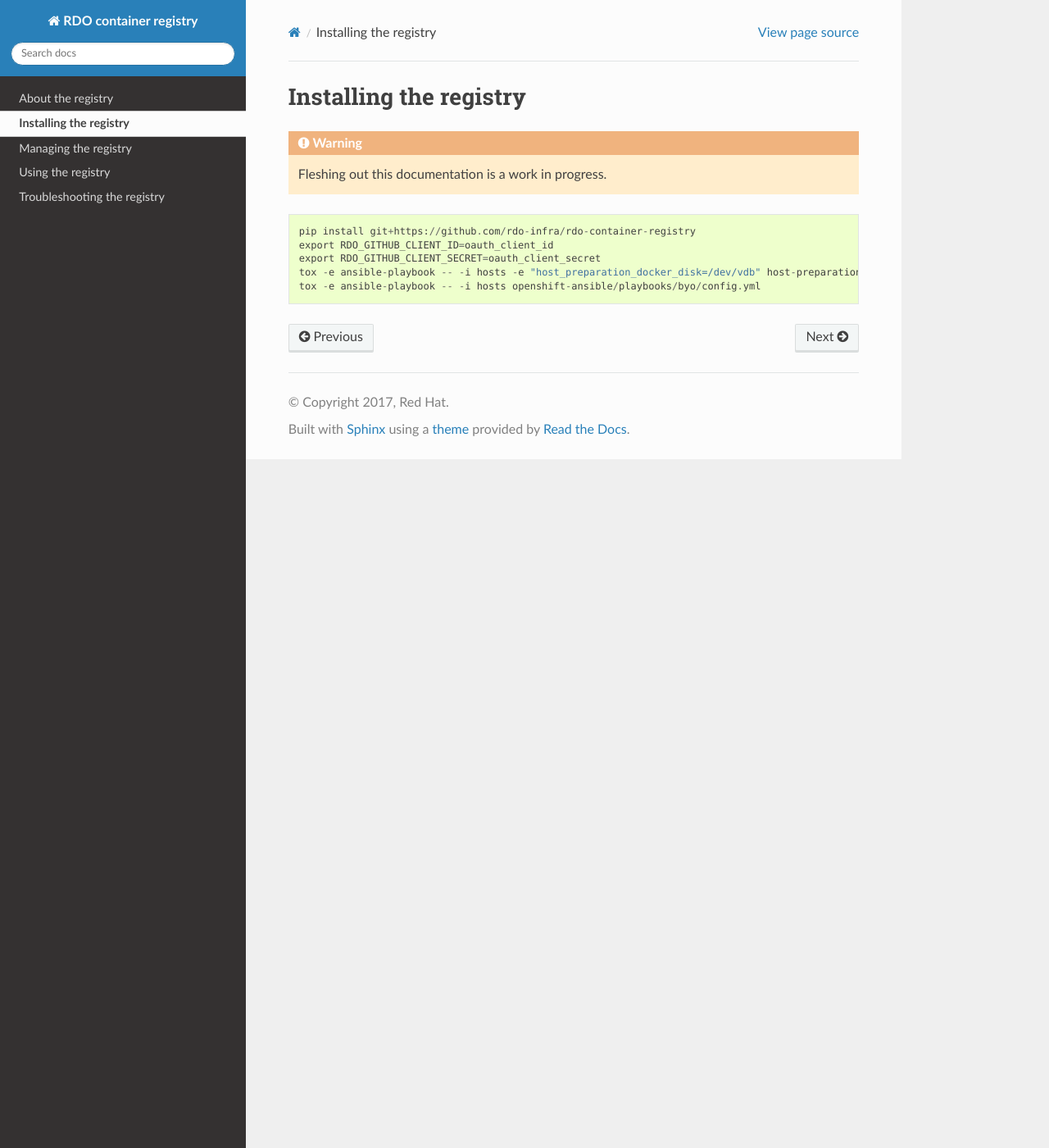
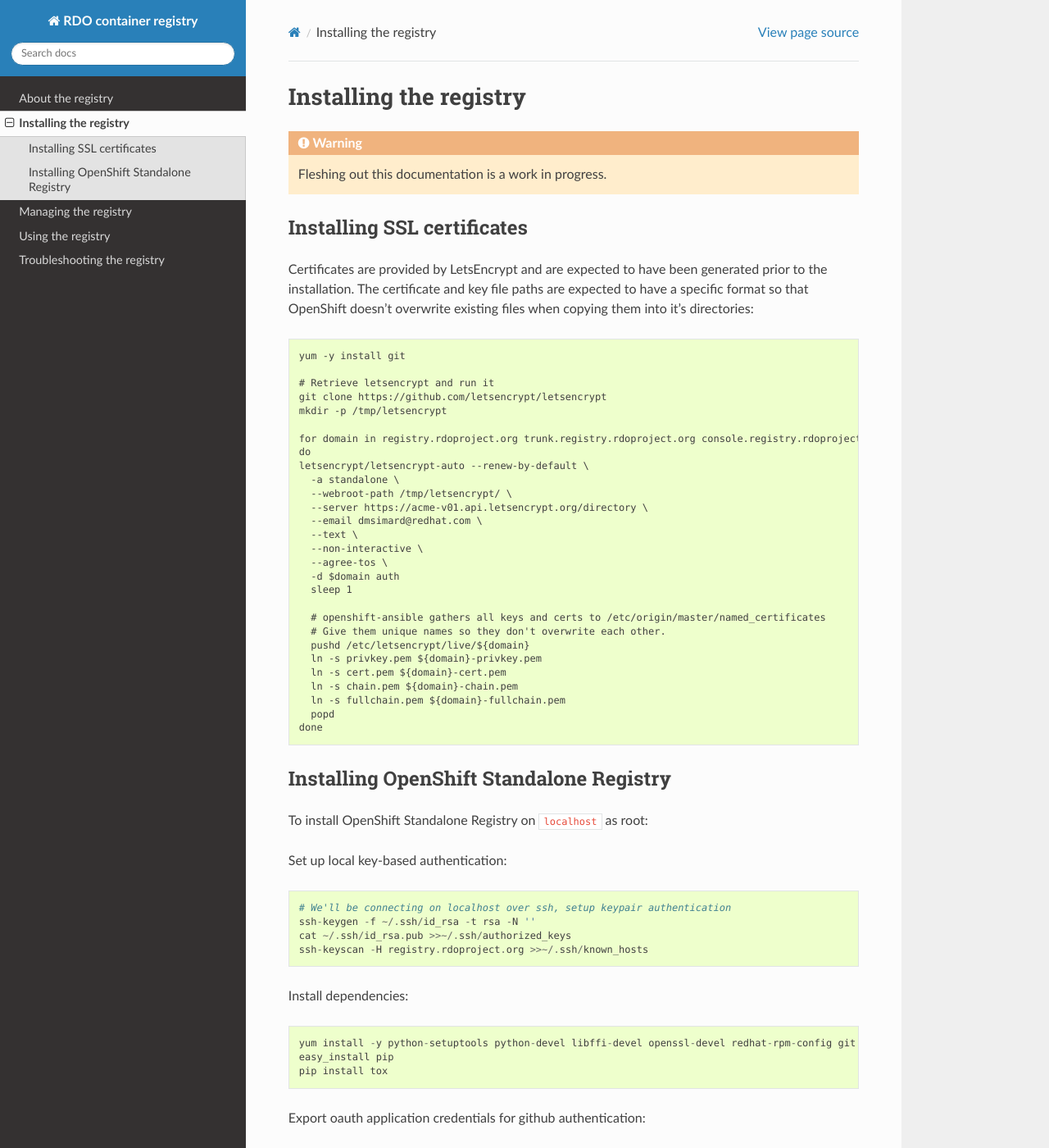
Before and after one commit to rdo-infra/rdo-container-registry, a Sphinx documentation site: the page built from doc/source/installing.rst, in a window 1280 px wide and 1400 px high. Shown: the whole window at 82% size. Built offline with Sphinx 7.4.7 and the Read the Docs theme 2.0.0, drawn with Linux system fonts in a browser that asks for light colours; the version number could not be read and is left out; some of the changed text lies outside the part shown.

Commit message:
Improve installation documentation
Change-Id: I49980390031cadeb4daa2f35613125080640f537

```diff
--- a/doc/source/installing.rst
+++ b/doc/source/installing.rst
@@ -3,10 +3,79 @@
 
 .. warning:: Fleshing out this documentation is a work in progress.
 
-::
+Installing SSL certificates
+---------------------------
 
-    pip install git+https://github.com/rdo-infra/rdo-container-registry
+Certificates are provided by LetsEncrypt and are expected to have been generated
+prior to the installation. The certificate and key file paths are expected to
+have a specific format so that OpenShift doesn't overwrite existing files when
+copying them into it's directories::
+
+    yum -y install git
+
+    # Retrieve letsencrypt and run it
+    git clone https://github.com/letsencrypt/letsencrypt
+    mkdir -p /tmp/letsencrypt
+
+    for domain in registry.rdoproject.org trunk.registry.rdoproject.org console.registry.rdoproject.org
+    do
+    letsencrypt/letsencrypt-auto --renew-by-default \
+      -a standalone \
+      --webroot-path /tmp/letsencrypt/ \
+      --server https://acme-v01.api.letsencrypt.org/directory \
+      --email dmsimard@redhat.com \
+      --text \
+      --non-interactive \
+      --agree-tos \
+      -d $domain auth
+      sleep 1
+
+      # openshift-ansible gathers all keys and certs to /etc/origin/master/named_certificates
+      # Give them unique names so they don't overwrite each other.
+      pushd /etc/letsencrypt/live/${domain}
+      ln -s privkey.pem ${domain}-privkey.pem
+      ln -s cert.pem ${domain}-cert.pem
+      ln -s chain.pem ${domain}-chain.pem
+      ln -s fullchain.pem ${domain}-fullchain.pem
+      popd
+    done
+
+Installing OpenShift Standalone Registry
+----------------------------------------
+
+To install OpenShift Standalone Registry on ``localhost`` as root:
+
+Set up local key-based authentication::
+
+    # We'll be connecting on localhost over ssh, setup keypair authentication
+    ssh-keygen -f ~/.ssh/id_rsa -t rsa -N ''
+    cat ~/.ssh/id_rsa.pub >>~/.ssh/authorized_keys
+    ssh-keyscan -H registry.rdoproject.org >>~/.ssh/known_hosts
+
+Install dependencies::
+
+    yum install -y python-setuptools python-devel libffi-devel openssl-devel redhat-rpm-config git gcc
+    easy_install pip
+    pip install tox
+
+Export oauth application credentials for github authentication::
+
     export RDO_GITHUB_CLIENT_ID=oauth_client_id
     export RDO_GITHUB_CLIENT_SECRET=oauth_client_secret
+
+Retrieve and run rdo-container-registry and openshift-ansible playbooks::
+
+    git clone https://github.com/rdo-infra/rdo-container-registry
+    cd rdo-container-registry
     tox -e ansible-playbook -- -i hosts -e "host_preparation_docker_disk=/dev/vdb" host-preparation.yml
-    tox -e ansible-playbook -- -i hosts openshift-ansible/playbooks/byo/config.yml
+    tox -e ansible-playbook -- -i hosts openshift-ansible/playbooks/byo/config.yml -e "ansible_ssh_user=${USER}"
+
+.. note:: /var/lib/docker will be set up on a separate block device with
+          docker-storage-setup. If you do not provide the
+          ``host_preparation_docker_disk`` variable for the host-preparation
+          playbook, a loopback device will be generated with test purposes and
+          the playbook will warn you about it.
+
+.. note:: ansible_ssh_user **MUST** be provided for the openshift-ansible
+          playbook, it is required by tasks such as
+          ``openshift_master_certificates : Lookup default group for ansible_ssh_user``.
```
